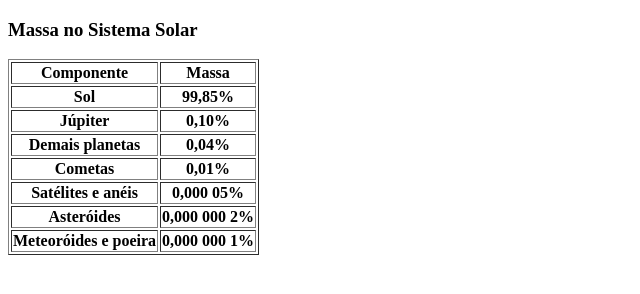
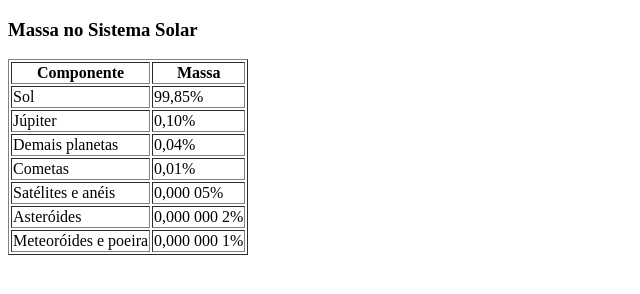
Before and after one commit to joaopborba/exercFixacaoOBC, a plain HTML site: page tabelaMassa.html in a window 1280 px wide. Shown: the whole page, without its empty margins (0-640 px from the left). Drawn offline with Linux system fonts and the light colour scheme.

Commit message:
modificando tag

```diff
--- a/tabelaMassa.html
+++ b/tabelaMassa.html
@@ -19,32 +19,32 @@
         </thead>
         <tbody>
             <tr>
-                <th>Sol</th>
-                <th>99,85%</th>
+                <td>Sol</td>
+                <td>99,85%</td>
             </tr>
             <tr>
-                <th>Júpiter</th>
-                <th>0,10%</th>
+                <td>Júpiter</td>
+                <td>0,10%</td>
             </tr>
             <tr>
-                <th>Demais planetas</th>
-                <th>0,04%</th>
+                <td>Demais planetas</td>
+                <td>0,04%</td>
             </tr>
             <tr>
-                <th>Cometas</th>
-                <th>0,01%</th>
+                <td>Cometas</td>
+                <td>0,01%</td>
             </tr>
             <tr>
-                <th>Satélites e anéis</th>
-                <th>0,000 05%</th>
+                <td>Satélites e anéis</td>
+                <td>0,000 05%</td>
             </tr>
             <tr>
-                <th>Asteróides</th>
-                <th>0,000 000 2%</th>
+                <td>Asteróides</td>
+                <td>0,000 000 2%</td>
             </tr>
             <tr>
-                <th>Meteoróides e poeira</th>
-                <th>0,000 000 1%</th>
+                <td>Meteoróides e poeira</td>
+                <td>0,000 000 1%</td>
             </tr>
         </tbody>
     </table>
```
